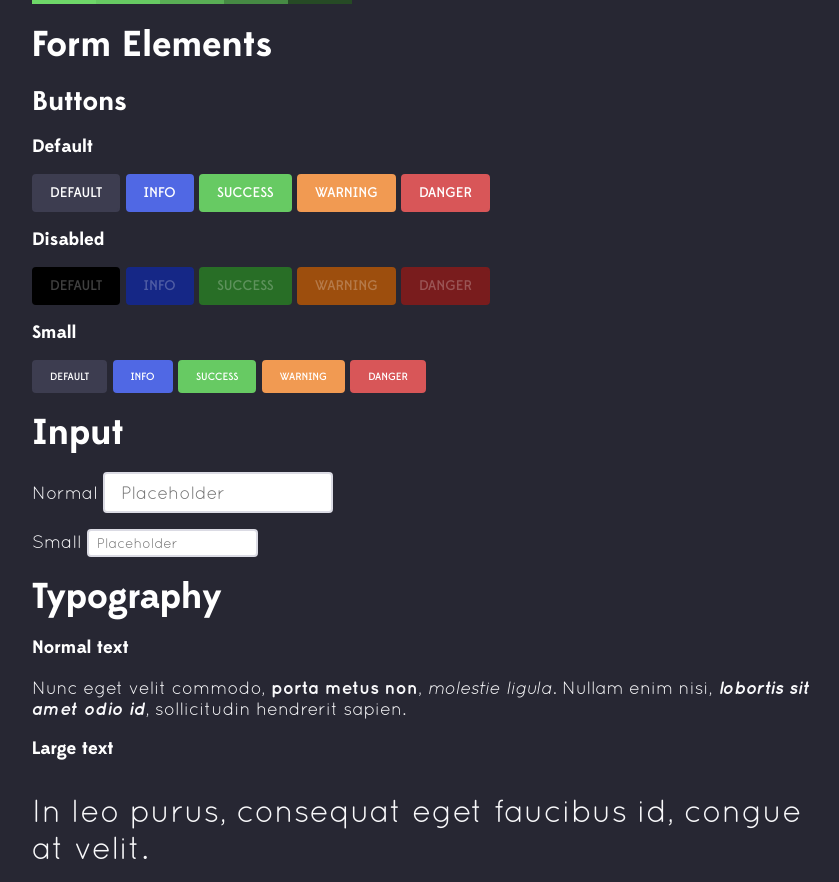
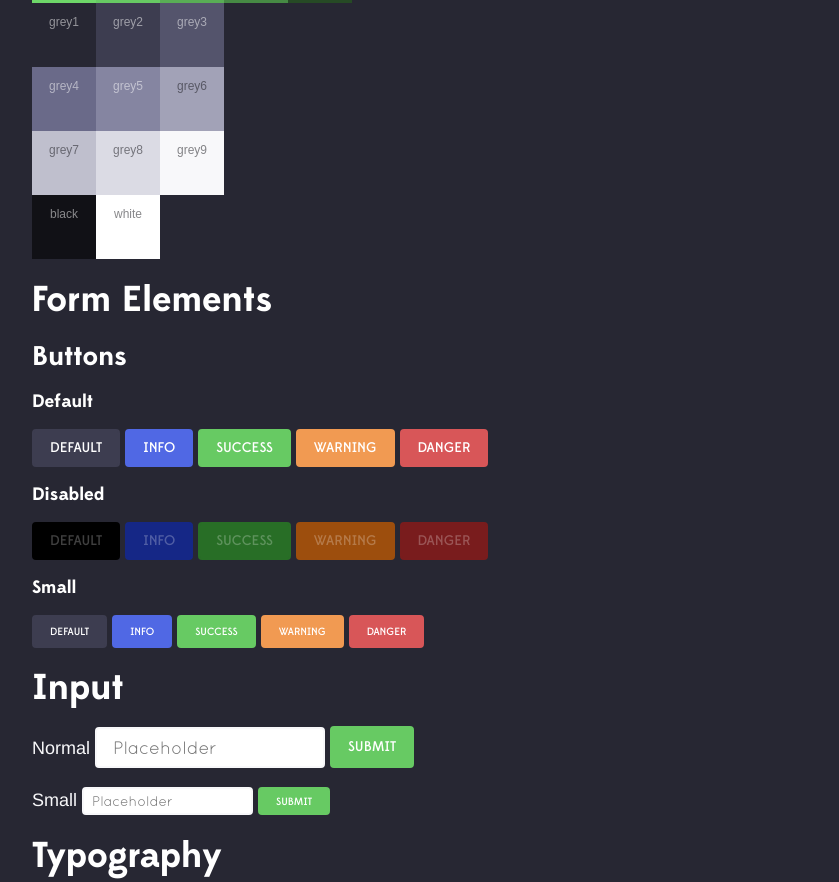
Before and after one commit to doches/shownotes-theme, a website: page examples/index.html in a window 1280 px wide. Shown: the part 598-1480 px from the top of the page, without its empty margins (208-1047 px from the left). Drawn offline with nearby package versions, Linux system fonts and the light colour scheme; files that its build step writes are made by us from their sources; files whose address does not match are found by name.

Commit message:
Switch to helvetica stack for readable text

```diff
--- a/examples/example.less
+++ b/examples/example.less
@@ -17,7 +17,7 @@ body {
 .header {
   margin-top: -32px;
   text-align: right;
-  border-bottom: 2px solid @grey8;
+  border-bottom: 1px solid @grey5;
 }
 
 .header h1, .header h3 {
@@ -93,3 +93,15 @@ body {
 .green3 { background-color: @green3; }
 .green4 { background-color: @green4; }
 .green5 { background-color: @green5; }
+
+.grey1 { background-color: @grey1; }
+.grey2 { background-color: @grey2; }
+.grey3 { background-color: @grey3; }
+.grey4 { background-color: @grey4; }
+.grey5 { background-color: @grey5; }
+.grey6 { background-color: @grey6; .color-name { color: @black; } }
+.grey7 { background-color: @grey7; .color-name { color: @black; } }
+.grey8 { background-color: @grey8; .color-name { color: @black; } }
+.grey9 { background-color: @grey9; .color-name { color: @black; } }
+.black { background-color: @black; }
+.white { background-color: @white; .color-name { color: @black; } }
--- a/examples/index.html
+++ b/examples/index.html
@@ -61,6 +61,25 @@
         <div class='swatch green4'><span class='color-name'>green4</span><span class='color-code'>#468A44</span></div>
         <div class='swatch green5'><span class='color-name'>green5</span><span class='color-code'>#264A25</span></div>
       </div>
+      <div class='swatch-row'>
+        <div class='swatch grey1'><span class='color-name'>grey1</span></div>
+        <div class='swatch grey2'><span class='color-name'>grey2</span></div>
+        <div class='swatch grey3'><span class='color-name'>grey3</span></div>
+      </div>
+      <div class='swatch-row'>
+        <div class='swatch grey4'><span class='color-name'>grey4</span></div>
+        <div class='swatch grey5'><span class='color-name'>grey5</span></div>
+        <div class='swatch grey6'><span class='color-name'>grey6</span></div>
+      </div>
+      <div class='swatch-row'>
+        <div class='swatch grey7'><span class='color-name'>grey7</span></div>
+        <div class='swatch grey8'><span class='color-name'>grey8</span></div>
+        <div class='swatch grey9'><span class='color-name'>grey9</span></div>
+      </div>
+      <div class='swatch-row'>
+        <div class='swatch black'><span class='color-name'>black</span></div>
+        <div class='swatch white'><span class='color-name'>white</span></div>
+      </div>
       <div class='clearfix'>&nbsp;</div>
 
       <h2>Form Elements</h2>
@@ -94,12 +113,14 @@
           <label>
             Normal
             <input type="text" class="sn-input" placeholder="Placeholder" />
+            <button class='sn-button sn-intent-success'>Submit</button>
           </label>
         </div>
         <div class="sn-form-row">
           <label>
             Small
             <input type="text" class="sn-input sn-input-small" placeholder="Placeholder" />
+            <button class='sn-button sn-button-small sn-intent-success'>Submit</button>
           </label>
         </div>
       </form>
--- a/src/less/shownotes-theme.less
+++ b/src/less/shownotes-theme.less
@@ -6,6 +6,8 @@ body {
   font-family: @text-family;
   font-size: @font-size;
   color: @grey9;
+
+  .readable;
 }
 
 h1,h2,h3,h4,h5 {
@@ -68,13 +70,24 @@ h5 {
 .sn-form {
   .sn-form-row {
     margin: @grid-size 0;
+
+    .sn-button {
+      position: relative;
+      top: -3px;
+      padding: @grid-size/2+2 @grid-size;
+    }
+
+    .sn-button-small {
+      top: -1px;
+      padding: @grid-size/2-2 @grid-size @grid-size/2-3;
+    }
   }
   .sn-input {
     font-family: @text-family;
     padding: @grid-size/2 @grid-size;
     font-size: @font-size;
     border-radius: @border-radius;
-    border: 2px solid @grey8;
+    border: 2px solid @grey9;
   }
   .sn-input-small {
     font-size: @font-size-small;
--- a/src/less/variables.less
+++ b/src/less/variables.less
@@ -64,3 +64,9 @@
 
 @text-family: "Quicksand", "Helvetica", sans-serif;
 @title-family: "Edmond-Sans", "Helvetica", sans-serif;
+
+.readable {
+   font-family: "HelveticaNeue-Light", "Helvetica Neue Light", "Helvetica Neue", Helvetica, Arial, "Lucida Grande", sans-serif;
+   font-weight: 300;
+   -webkit-font-smoothing: antialiased;
+}
```
Also changed, not shown: dist/shownotes-theme.css, examples/example.css.
